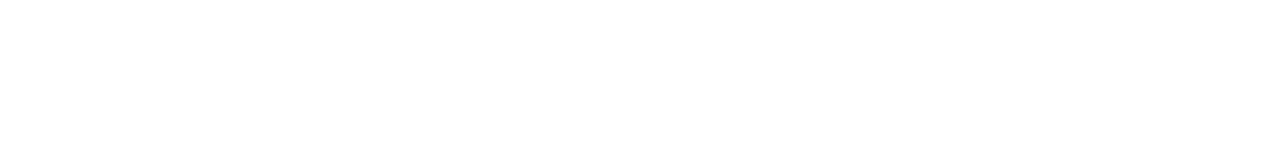
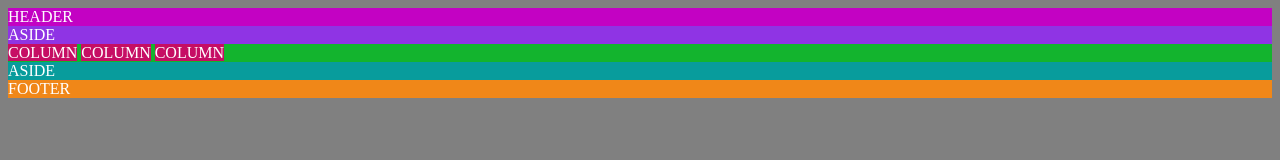
Before and after one commit to Amandaintransit/grid-wireframe-practice, a plain HTML site: page index.html in a window 1280 px wide. Drawn offline with Linux system fonts and the light colour scheme.

Commit message:
adding background colors

```diff
--- a/css/style.css
+++ b/css/style.css
@@ -0,0 +1,23 @@
+.grid-container{
+display: grid;
+ background-color: rgb(19, 180, 46);
+}
+body{
+   background-color: gray;
+   color: white;
+}
+.header{
+    background-color: rgb(195, 2, 195);
+}
+#aside1{
+    background-color: rgb(143, 52, 228);
+}
+.column{
+    background-color: rgb(198, 14, 100);
+}
+#aside2{
+    background-color: rgb(8, 156, 156);
+}
+.footer{
+    background-color: rgb(240, 135, 24);
+}
--- a/index.html
+++ b/index.html
@@ -5,9 +5,19 @@
     <meta name="viewport" content="width=device-width, initial-scale=1.0">
     <title>Grid Wireframe Practice</title>
     <link rel="stylsheet" href="./css/reset.css">
-    <link re="stylesheet" href="./css/style.css">
+    <link rel="stylesheet" href="./css/style.css">
 </head>
 <body>
-
+    <div class="grid-container">
+    <div class="header">HEADER</div>
+    <aside class="aside" id="aside1">ASIDE</aside>
+    <div class="column-container">
+        <column class="column" id="column1">COLUMN</column>
+        <column class="column" id="column2">COLUMN</column>
+        <column class="column" id="column3">COLUMN</column>
+        </div>
+    <aside class="aside" id="aside2">ASIDE</aside>
+    <footer class="footer">FOOTER</footer>
+    </div>
 </body>
 </html>
```
Also changed, not shown: mobile-wireframe.png (added).
